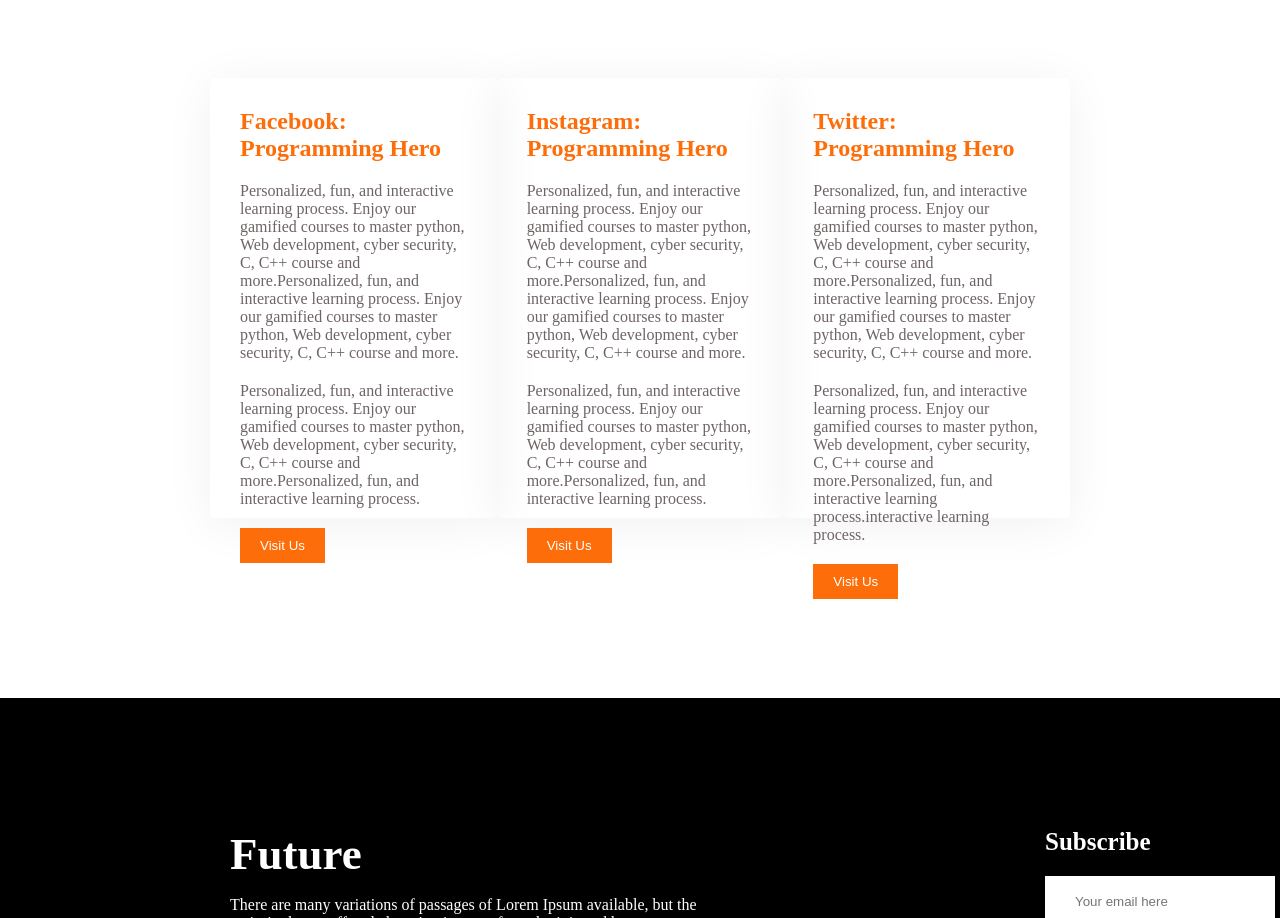
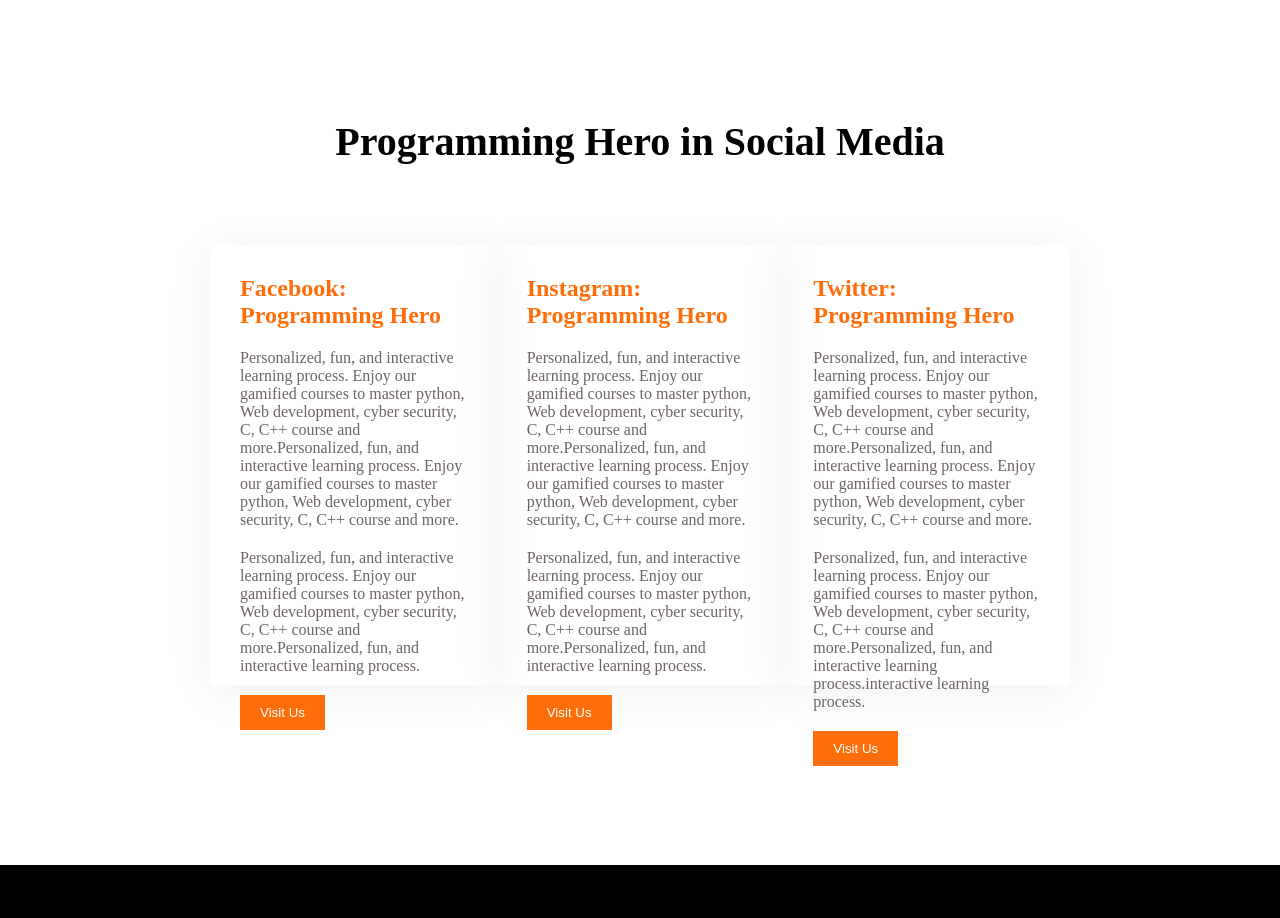
Before and after one commit to PalashHalder/new-year-new-you, a plain HTML site: page index.html in a window 1280 px wide. Shown: the part 2735-3653 px from the top of the page. Drawn offline with Linux system fonts and the light colour scheme.

Commit message:
social media title added

```diff
--- a/index.html
+++ b/index.html
@@ -69,6 +69,7 @@
                 <button class="btn-call">Call Now</button>
             </div>
         </section>
+        <section class="hero">Programming Hero in Social Media</section>
         <section class="social-media">
             <div class="card">
                 <h2 class="title">Facebook: Programming Hero</h2>
--- a/style/portfolio.css
+++ b/style/portfolio.css
@@ -212,6 +212,16 @@ h4{
     color: #FD6E0A;
  }
 
+
+.hero{
+    margin: 120px 0px 50px 0px;
+    font-size: 40px;
+    font-weight: 700;
+    text-align: center;
+}
+
+
+
 .social-media{
     margin: 60px 210px 80px 210px;
     display: flex;
```
